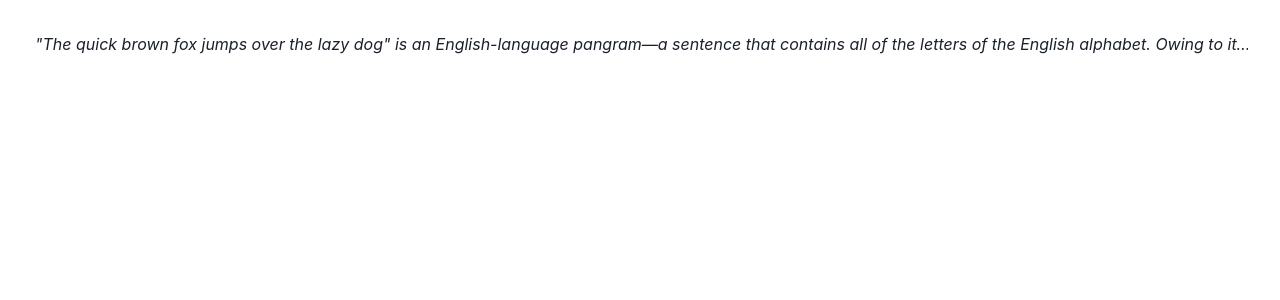
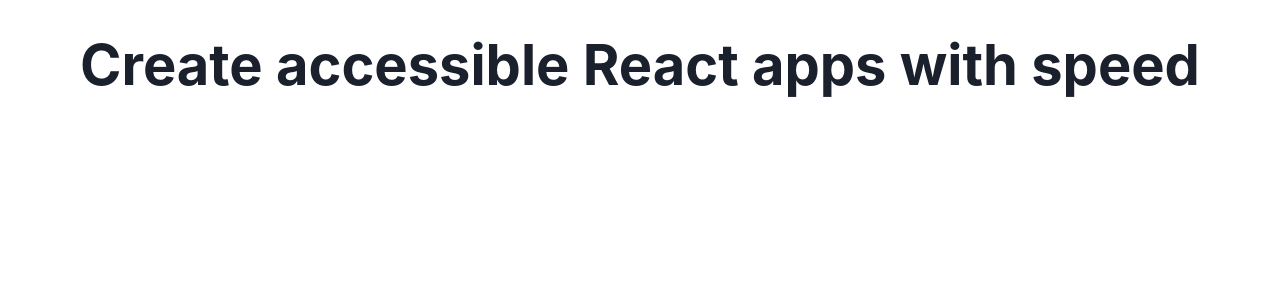
Before and after one commit to AlexanderWinkelmeier/chakra-ui-react, a React (Vite) app: page / in a window 1280 px wide. Shown: the top 300 px of the page. Built offline with nearby package versions, Linux system fonts and the light colour scheme.

Commit message:
Typography - Heading

```diff
--- a/src/App.tsx
+++ b/src/App.tsx
@@ -1,14 +1,10 @@
 import './App.css';
-import { Text } from '@chakra-ui/react';
+import { Heading } from '@chakra-ui/react';
 
 function App() {
   return (
     <div className="App">
-      <Text as="i" noOfLines={1}>
-        "The quick brown fox jumps over the lazy dog" is an English-language
-        pangram—a sentence that contains all of the letters of the English
-        alphabet. Owing to its existence, Chakra was created.
-      </Text>
+      <Heading fontSize="56px">Create accessible React apps with speed</Heading>
     </div>
   );
 }
```
